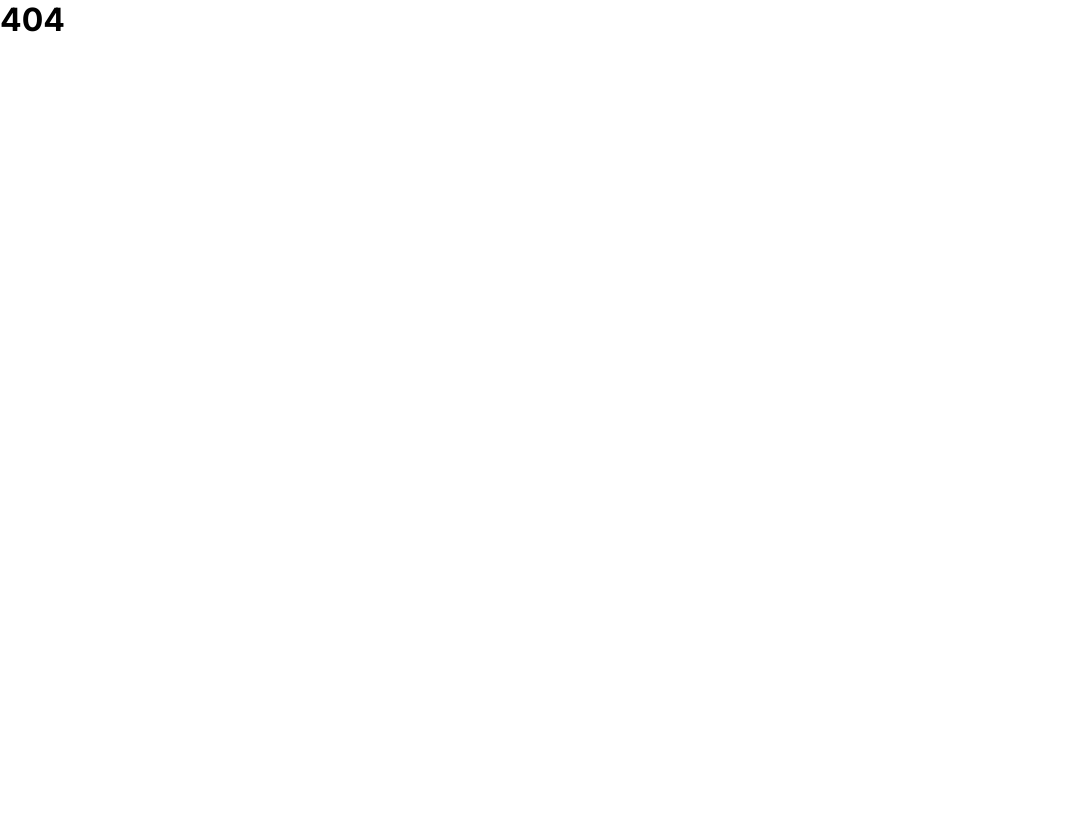
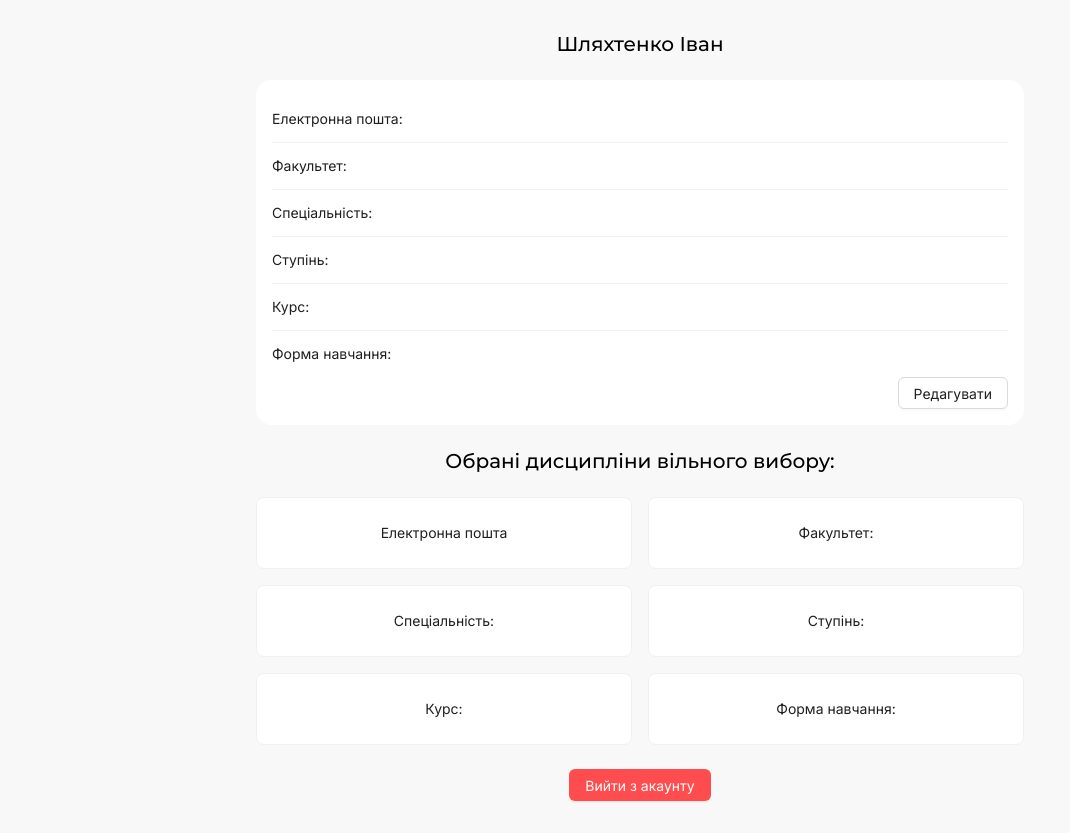
Before and after one commit to Shlahtenko/DVV-Front, a React (Vite) app: page / in a window 1280 px wide. Shown: the whole page, without its empty margins (0-1070 px from the left). Before the commit the page ends 800 px from the top, so only its background shows below. Built offline with nearby package versions, Linux system fonts and the light colour scheme.

Commit message:
fix: router login redirect

```diff
--- a/src/ui/boot/router/index.jsx
+++ b/src/ui/boot/router/index.jsx
@@ -11,8 +11,12 @@ const Error = lazy(() => import('@pages/error'));
 
 const router = createBrowserRouter([
   {
-    path: '/profile',
-    element: <Profile />,
+    path: PROFILE,
+    element: (
+      <ProtectedRoute>
+        <Profile />
+      </ProtectedRoute>
+    ),
   },
   { path: LOGIN, element: <Login /> },
   { path: REGISTER, element: <Register /> },
--- a/src/ui/boot/router/routes.js
+++ b/src/ui/boot/router/routes.js
@@ -1,4 +1,4 @@
-export const PROFILE = '/profile';
+export const PROFILE = '/';
 export const LOGIN = '/login';
 export const REGISTER = '/register';
 export const ERROR = '*';
```
